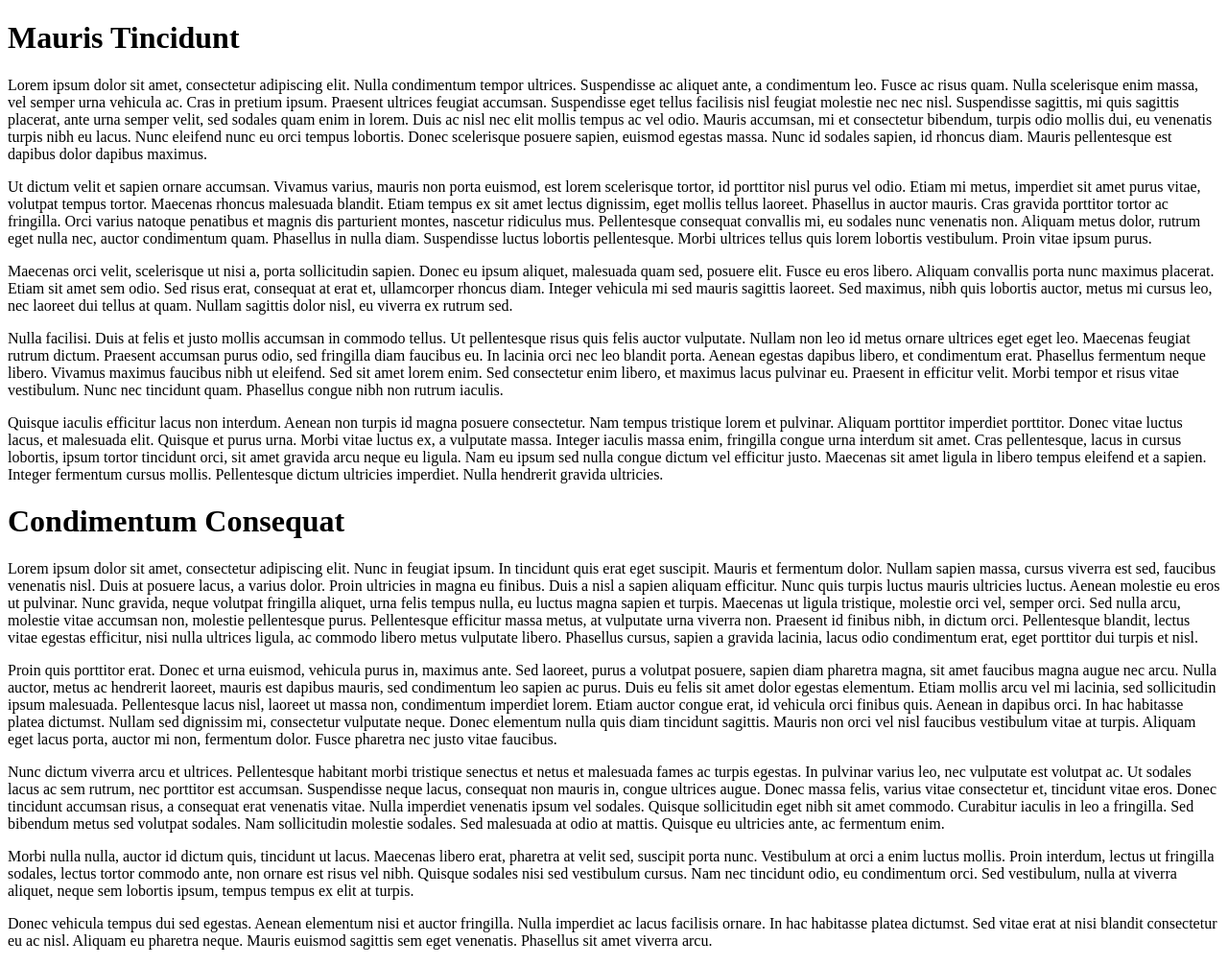
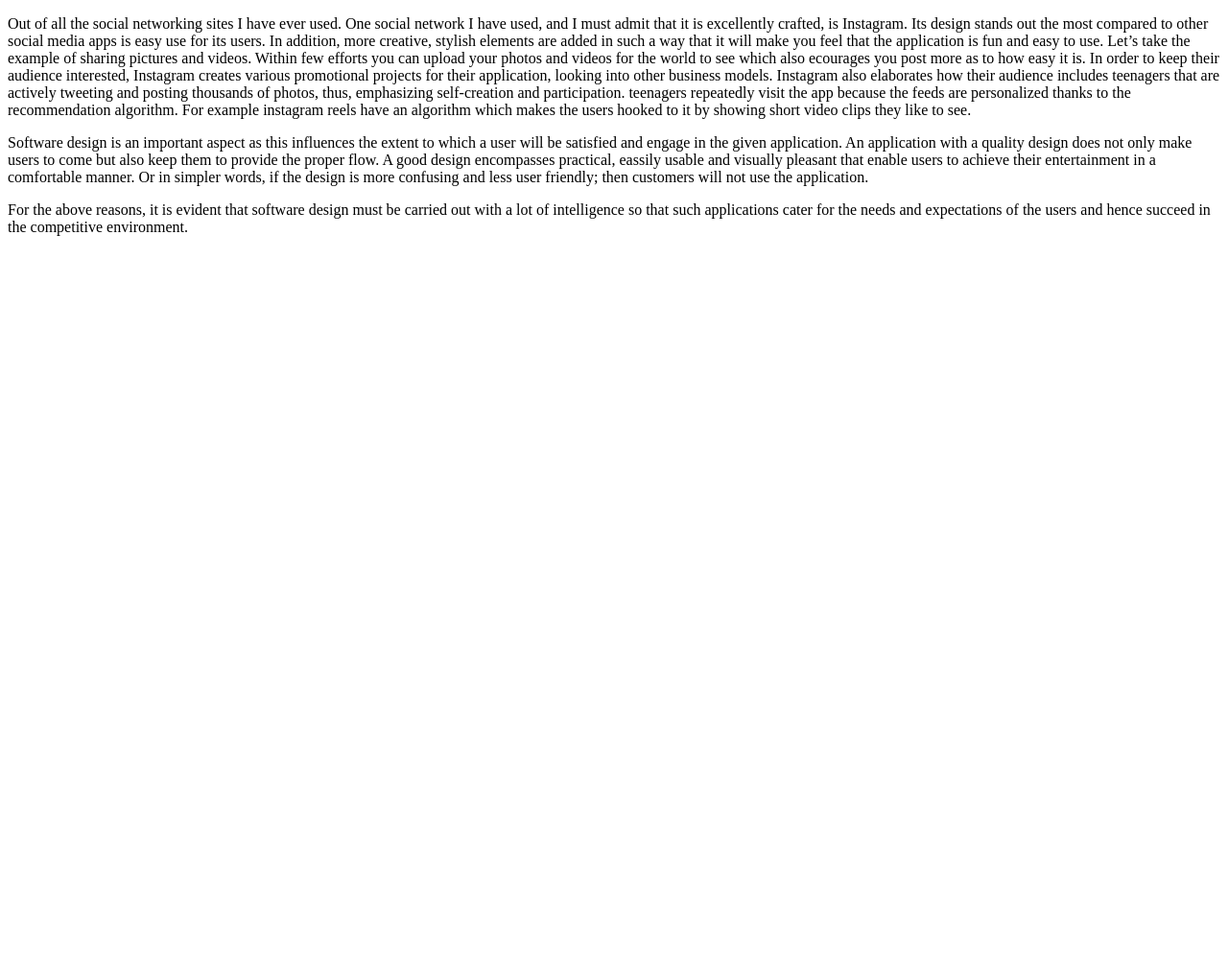
Before and after one commit to prem9871/Strait-result2, a plain HTML site: page index.html in a window 1280 px wide. Shown: the whole page at 96% size. After the commit the page ends 800 px from the top, so only its background shows below. Drawn offline with Linux system fonts and the light colour scheme.

Commit message:
Writing assignment 1.html

```diff
--- a/index.html
+++ b/index.html
@@ -8,73 +8,21 @@
 </head>
 
 <body>
-  <h1>Mauris Tincidunt</h1>
-  <p>Lorem ipsum dolor sit amet, consectetur adipiscing elit. Nulla condimentum tempor ultrices. Suspendisse ac aliquet
-    ante, a condimentum leo. Fusce ac risus quam. Nulla scelerisque enim massa, vel semper urna vehicula ac. Cras in
-    pretium ipsum. Praesent ultrices feugiat accumsan. Suspendisse eget tellus facilisis nisl feugiat molestie nec nec
-    nisl. Suspendisse sagittis, mi quis sagittis placerat, ante urna semper velit, sed sodales quam enim in lorem. Duis
-    ac nisl nec elit mollis tempus ac vel odio. Mauris accumsan, mi et consectetur bibendum, turpis odio mollis dui, eu
-    venenatis turpis nibh eu lacus. Nunc eleifend nunc eu orci tempus lobortis. Donec scelerisque posuere sapien,
-    euismod egestas massa. Nunc id sodales sapien, id rhoncus diam. Mauris pellentesque est dapibus dolor dapibus
-    maximus.</p>
-  <p>Ut dictum velit et sapien ornare accumsan. Vivamus varius, mauris non porta euismod, est lorem scelerisque tortor,
-    id porttitor nisl purus vel odio. Etiam mi metus, imperdiet sit amet purus vitae, volutpat tempus tortor. Maecenas
-    rhoncus malesuada blandit. Etiam tempus ex sit amet lectus dignissim, eget mollis tellus laoreet. Phasellus in
-    auctor mauris. Cras gravida porttitor tortor ac fringilla. Orci varius natoque penatibus et magnis dis parturient
-    montes, nascetur ridiculus mus. Pellentesque consequat convallis mi, eu sodales nunc venenatis non. Aliquam metus
-    dolor, rutrum eget nulla nec, auctor condimentum quam. Phasellus in nulla diam. Suspendisse luctus lobortis
-    pellentesque. Morbi ultrices tellus quis lorem lobortis vestibulum. Proin vitae ipsum purus.</p>
-  <p>Maecenas orci velit, scelerisque ut nisi a, porta sollicitudin sapien. Donec eu ipsum aliquet, malesuada quam sed,
-    posuere elit. Fusce eu eros libero. Aliquam convallis porta nunc maximus placerat. Etiam sit amet sem odio. Sed
-    risus erat, consequat at erat et, ullamcorper rhoncus diam. Integer vehicula mi sed mauris sagittis laoreet. Sed
-    maximus, nibh quis lobortis auctor, metus mi cursus leo, nec laoreet dui tellus at quam. Nullam sagittis dolor nisl,
-    eu viverra ex rutrum sed.</p>
-  <p>Nulla facilisi. Duis at felis et justo mollis accumsan in commodo tellus. Ut pellentesque risus quis felis auctor
-    vulputate. Nullam non leo id metus ornare ultrices eget eget leo. Maecenas feugiat rutrum dictum. Praesent accumsan
-    purus odio, sed fringilla diam faucibus eu. In lacinia orci nec leo blandit porta. Aenean egestas dapibus libero, et
-    condimentum erat. Phasellus fermentum neque libero. Vivamus maximus faucibus nibh ut eleifend. Sed sit amet lorem
-    enim. Sed consectetur enim libero, et maximus lacus pulvinar eu. Praesent in efficitur velit. Morbi tempor et risus
-    vitae vestibulum. Nunc nec tincidunt quam. Phasellus congue nibh non rutrum iaculis.</p>
-  <p>Quisque iaculis efficitur lacus non interdum. Aenean non turpis id magna posuere consectetur. Nam tempus tristique
-    lorem et pulvinar. Aliquam porttitor imperdiet porttitor. Donec vitae luctus lacus, et malesuada elit. Quisque et
-    purus urna. Morbi vitae luctus ex, a vulputate massa. Integer iaculis massa enim, fringilla congue urna interdum sit
-    amet. Cras pellentesque, lacus in cursus lobortis, ipsum tortor tincidunt orci, sit amet gravida arcu neque eu
-    ligula. Nam eu ipsum sed nulla congue dictum vel efficitur justo. Maecenas sit amet ligula in libero tempus eleifend
-    et a sapien. Integer fermentum cursus mollis. Pellentesque dictum ultricies imperdiet. Nulla hendrerit gravida
-    ultricies.</p>
-  <h1>Condimentum Consequat</h1>
-  <p>Lorem ipsum dolor sit amet, consectetur adipiscing elit. Nunc in feugiat ipsum. In tincidunt quis erat eget
-    suscipit. Mauris et fermentum dolor. Nullam sapien massa, cursus viverra est sed, faucibus venenatis nisl. Duis at
-    posuere lacus, a varius dolor. Proin ultricies in magna eu finibus. Duis a nisl a sapien aliquam efficitur. Nunc
-    quis turpis luctus mauris ultricies luctus. Aenean molestie eu eros ut pulvinar. Nunc gravida, neque volutpat
-    fringilla aliquet, urna felis tempus nulla, eu luctus magna sapien et turpis. Maecenas ut ligula tristique, molestie
-    orci vel, semper orci. Sed nulla arcu, molestie vitae accumsan non, molestie pellentesque purus. Pellentesque
-    efficitur massa metus, at vulputate urna viverra non. Praesent id finibus nibh, in dictum orci. Pellentesque
-    blandit, lectus vitae egestas efficitur, nisi nulla ultrices ligula, ac commodo libero metus vulputate libero.
-    Phasellus cursus, sapien a gravida lacinia, lacus odio condimentum erat, eget porttitor dui turpis et nisl.</p>
-  <p>Proin quis porttitor erat. Donec et urna euismod, vehicula purus in, maximus ante. Sed laoreet, purus a volutpat
-    posuere, sapien diam pharetra magna, sit amet faucibus magna augue nec arcu. Nulla auctor, metus ac hendrerit
-    laoreet, mauris est dapibus mauris, sed condimentum leo sapien ac purus. Duis eu felis sit amet dolor egestas
-    elementum. Etiam mollis arcu vel mi lacinia, sed sollicitudin ipsum malesuada. Pellentesque lacus nisl, laoreet ut
-    massa non, condimentum imperdiet lorem. Etiam auctor congue erat, id vehicula orci finibus quis. Aenean in dapibus
-    orci. In hac habitasse platea dictumst. Nullam sed dignissim mi, consectetur vulputate neque. Donec elementum nulla
-    quis diam tincidunt sagittis. Mauris non orci vel nisl faucibus vestibulum vitae at turpis. Aliquam eget lacus
-    porta, auctor mi non, fermentum dolor. Fusce pharetra nec justo vitae faucibus.</p>
-  <p>Nunc dictum viverra arcu et ultrices. Pellentesque habitant morbi tristique senectus et netus et malesuada fames ac
-    turpis egestas. In pulvinar varius leo, nec vulputate est volutpat ac. Ut sodales lacus ac sem rutrum, nec porttitor
-    est accumsan. Suspendisse neque lacus, consequat non mauris in, congue ultrices augue. Donec massa felis, varius
-    vitae consectetur et, tincidunt vitae eros. Donec tincidunt accumsan risus, a consequat erat venenatis vitae. Nulla
-    imperdiet venenatis ipsum vel sodales. Quisque sollicitudin eget nibh sit amet commodo. Curabitur iaculis in leo a
-    fringilla. Sed bibendum metus sed volutpat sodales. Nam sollicitudin molestie sodales. Sed malesuada at odio at
-    mattis. Quisque eu ultricies ante, ac fermentum enim.</p>
-  <p>Morbi nulla nulla, auctor id dictum quis, tincidunt ut lacus. Maecenas libero erat, pharetra at velit sed, suscipit
-    porta nunc. Vestibulum at orci a enim luctus mollis. Proin interdum, lectus ut fringilla sodales, lectus tortor
-    commodo ante, non ornare est risus vel nibh. Quisque sodales nisi sed vestibulum cursus. Nam nec tincidunt odio, eu
-    condimentum orci. Sed vestibulum, nulla at viverra aliquet, neque sem lobortis ipsum, tempus tempus ex elit at
-    turpis.</p>
-  <p>Donec vehicula tempus dui sed egestas. Aenean elementum nisi et auctor fringilla. Nulla imperdiet ac lacus
-    facilisis ornare. In hac habitasse platea dictumst. Sed vitae erat at nisi blandit consectetur eu ac nisl. Aliquam
-    eu pharetra neque. Mauris euismod sagittis sem eget venenatis. Phasellus sit amet viverra arcu.</p>
+<p>Out of all the social networking sites I have ever used. One social network I have used, and I must admit that it is excellently crafted, is Instagram.
+Its design stands out the most compared to other social media apps is easy use for its users.
+In addition, more creative, stylish elements are added in such a way that it will make you feel that the application is fun and easy to use. Let’s take the example of sharing pictures and videos.
+Within few efforts you can upload your photos and videos for the world to see which also ecourages you post more as to how easy it is. In order to keep their audience interested, Instagram creates various promotional projects for their application, looking into other business models.
+Instagram also elaborates how their audience includes teenagers that are actively tweeting and posting thousands of photos, thus, emphasizing self-creation and participation.
+teenagers repeatedly visit the app because the feeds are personalized thanks to the recommendation algorithm.
+For example instagram reels have an algorithm which makes the users hooked to it by showing short video clips they like to see.</p>
+
+<p>Software design is an important aspect as this influences the extent to which a user will be satisfied and engage in the given application.
+An application with a quality design does not only make users to come but also keep them to provide the proper flow.
+A good design encompasses practical, eassily usable and visually pleasant that enable users to achieve their entertainment in a comfortable manner.
+Or in simpler words, if the design is more confusing and less user friendly; then customers will not use the application.</p>
+
+<p>For the above reasons, it is evident that software design must be carried out with a lot of intelligence so that such applications cater for the needs and
+expectations of the users and hence succeed in the competitive environment.</p>
 </body>
 
 </html>
```
